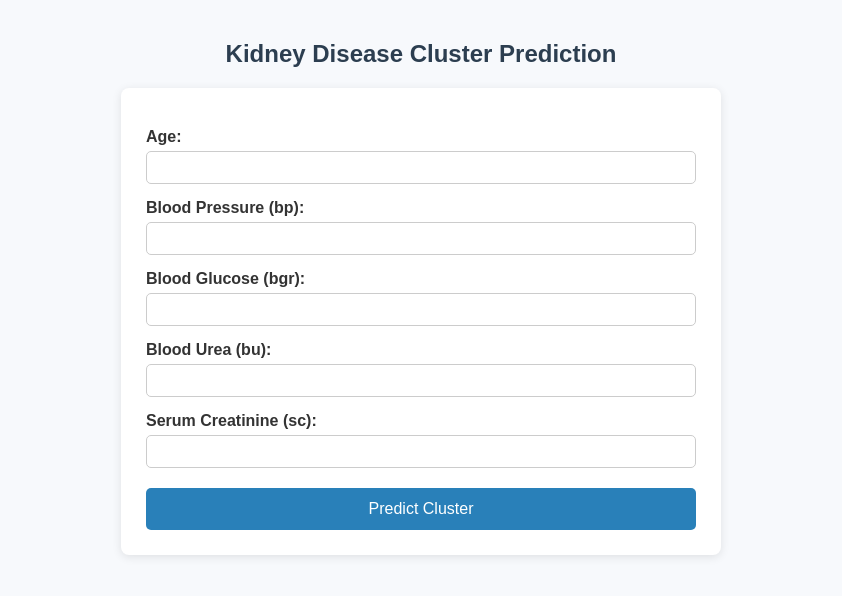
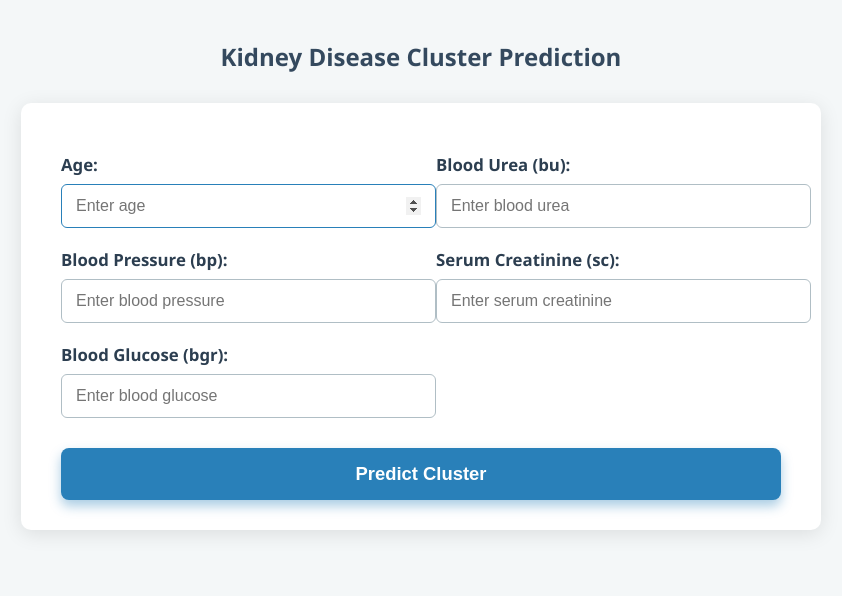
Before and after one commit to Hassan-Datascientist/kidneydisease, a Flask app: page / in a window 1280 px wide. Shown: the top 596 px of the page, without its empty margins (219-1061 px from the left). Run offline with Flask 3, Linux system fonts and the light colour scheme.

Commit message:
setting age

```diff
--- a/app.py
+++ b/app.py
@@ -1,15 +1,27 @@
-from flask import Flask, render_template, request
+from flask import Flask, request, render_template, redirect, url_for, flash
 from google.cloud import bigquery
 from google.oauth2 import service_account
 import os
 
 app = Flask(__name__)
 
-key_path = "/etc/secrets/kidneydisease.json"
+
+
+PRODUCTION = True
+key_path = None
+credentials = None
+if PRODUCTION:
+  key_path = '/etc/secrets/kidneydisease.json'
+else:
+  key_path = 'kidneydisease.json'
+
+
 credentials = service_account.Credentials.from_service_account_file(key_path)
 
-# Create BigQuery client
+app.secret_key = 'your_secret_key_here'  # Replace with a strong secret key
+# Service account key file path on Render (secret file)
 client = bigquery.Client(credentials=credentials, project=credentials.project_id)
+
 
 @app.route('/')
 def home():
@@ -18,44 +30,48 @@ def home():
 @app.route('/predict', methods=['POST'])
 def predict():
     try:
-        # Get user input from the form
-        age = request.form['age']
-        bp = request.form['bp']
-        bgr = request.form['bgr']
-        bu = request.form['bu']
-        sc = request.form['sc']
+        age = int(request.form['age'])
+        bp = float(request.form['bp'])
+        bgr = float(request.form['bgr'])
+        bu = float(request.form['bu'])
+        sc = float(request.form['sc'])
+    except ValueError:
+        flash('Invalid input: Please enter valid numeric values.')
+        return redirect(url_for('home'))
 
-        # Prepare the query with explicit type casting
-        query = f"""
-        SELECT
-          CENTROID_ID AS predicted_cluster
-        FROM
-          ML.PREDICT(
-            MODEL `kidneydisease-464009.kidneydataset.kidney_kmeans_model`,
-            (
-              SELECT
-                CAST({age} AS INT64) AS age,
-                CAST({bp} AS INT64) AS bp,
-                CAST({bgr} AS INT64) AS bgr,
-                CAST({bu} AS INT64) AS bu,
-                CAST({sc} AS FLOAT64) AS sc
-            )
-          )
-        """
+    if not (0 <= age <= 100):
+        flash('Age must be between 0 and 100.')
+        return redirect(url_for('home'))
 
-        # Execute the query
+    for val, name in [(bp, 'Blood Pressure'), (bgr, 'Blood Glucose'), (bu, 'Blood Urea'), (sc, 'Serum Creatinine')]:
+        if val < 0:
+            flash(f'{name} must be a non-negative number.')
+            return redirect(url_for('home'))
+
+    # Example query to get predicted cluster for input data
+    query = f"""
+    SELECT
+      CENTROID_ID AS predicted_cluster
+    FROM
+      ML.PREDICT(MODEL `kidneydisease-464009.kidneydataset.kidney_kmeans_model`,
+      (SELECT {age} AS age, {bp} AS bp, {bgr} AS bgr, {bu} AS bu, {sc} AS sc))
+    """
+
+    try:
         query_job = client.query(query)
-        result = query_job.result()
-
-        # Get prediction result
-        for row in result:
+        results = query_job.result()
+        predicted_cluster = None
+        for row in results:
             predicted_cluster = row.predicted_cluster
             break
+    except Exception as e:
+        flash(f'Error during prediction: {str(e)}')
+        return redirect(url_for('home'))
 
-        return render_template('result.html', cluster=predicted_cluster)
+    # For demo: dummy cluster counts to display chart (replace with real data if available)
+    cluster_counts = {1: 10, 2: 15, 3: 5, 4: 7, 5: 3}
 
-    except Exception as e:
-        return f"Error: {str(e)}"
+    return render_template('result.html', cluster=predicted_cluster, cluster_counts=cluster_counts)
 
-if __name__ == "__main__":
-    app.run(debug=True, host='0.0.0.0')
+if __name__ == '__main__':
+    app.run(debug=True)
--- a/templates/index.html
+++ b/templates/index.html
@@ -1,75 +1,157 @@
 <!DOCTYPE html>
-<html>
+<html lang="en">
 <head>
+  <meta charset="UTF-8" />
+  <meta name="viewport" content="width=device-width, initial-scale=1" />
   <title>Kidney Disease Cluster Prediction</title>
   <style>
     body {
-            font-family: Arial, sans-serif;
+      font-family: 'Segoe UI', Tahoma, Geneva, Verdana, sans-serif;
       margin: 40px auto;
-            max-width: 600px;
+      max-width: 800px;
       padding: 0 20px;
-            background-color: #f7f9fc;
-            color: #333;
+      background-color: #f4f7f8;
+      color: #444;
     }
+
     h2 {
       text-align: center;
+      color: #34495e;
+      margin-bottom: 30px;
+    }
+
+    form {
+      background: white;
+      padding: 30px 40px;
+      border-radius: 10px;
+      box-shadow: 0 4px 20px rgba(0,0,0,0.1);
+    }
+
+    .form-row {
+      display: flex;
+      flex-wrap: wrap;
+      justify-content: space-between;
+      gap: 30px;
+    }
+
+    .form-column {
+      flex: 1 1 45%;
+      display: flex;
+      flex-direction: column;
+    }
+
+    label {
+      margin-top: 20px;
+      font-weight: 600;
+      font-size: 1.05rem;
       color: #2c3e50;
     }
-        form {
-            background: #fff;
-            padding: 25px;
-            border-radius: 8px;
-            box-shadow: 0 2px 10px rgba(0,0,0,0.1);
-        }
-        label {
-            display: block;
-            margin-top: 15px;
-            font-weight: bold;
-        }
+
     input[type="number"] {
       width: 100%;
-            padding: 8px 10px;
-            margin-top: 5px;
-            border: 1px solid #ccc;
-            border-radius: 5px;
-            box-sizing: border-box;
+      padding: 12px 14px;
+      margin-top: 8px;
+      border: 1.5px solid #b0bec5;
+      border-radius: 6px;
+      font-size: 1rem;
+      transition: border-color 0.3s ease;
     }
+
+    input[type="number"]:focus {
+      border-color: #2980b9;
+      outline: none;
+    }
+
     input[type="submit"] {
-            margin-top: 20px;
+      margin-top: 30px;
       width: 100%;
       background-color: #2980b9;
       border: none;
-            padding: 12px;
+      padding: 15px;
       color: white;
-            font-size: 16px;
-            border-radius: 5px;
+      font-size: 1.15rem;
+      font-weight: 700;
+      border-radius: 8px;
       cursor: pointer;
-            transition: background-color 0.3s ease;
+      box-shadow: 0 6px 12px rgba(41, 128, 185, 0.4);
+      transition: background-color 0.3s ease, box-shadow 0.3s ease;
     }
+
     input[type="submit"]:hover {
       background-color: #1c5980;
+      box-shadow: 0 8px 20px rgba(28, 89, 128, 0.6);
+    }
+
+    .flash-message {
+      color: red;
+      font-weight: bold;
+      margin-top: 15px;
+      text-align: center;
+    }
+
+    @media (max-width: 600px) {
+      .form-column {
+        flex: 1 1 100%;
+      }
     }
   </style>
 </head>
 <body>
   <h2>Kidney Disease Cluster Prediction</h2>
-    <form action="/predict" method="post">
+
+  {% with messages = get_flashed_messages() %}
+    {% if messages %}
+      <div class="flash-message">
+        {% for message in messages %}
+          <p>{{ message }}</p>
+        {% endfor %}
+      </div>
+    {% endif %}
+  {% endwith %}
+
+  <form id="predictForm" action="/predict" method="post" novalidate>
+    <div class="form-row">
+      <div class="form-column">
         <label for="age">Age:</label>
-        <input type="number" step="any" name="age" id="age" required>
+        <input type="number" name="age" id="age" min="0" max="100" step="any" required placeholder="Enter age">
 
         <label for="bp">Blood Pressure (bp):</label>
-        <input type="number" step="any" name="bp" id="bp" required>
+        <input type="number" name="bp" id="bp" min="0" step="any" required placeholder="Enter blood pressure">
 
         <label for="bgr">Blood Glucose (bgr):</label>
-        <input type="number" step="any" name="bgr" id="bgr" required>
+        <input type="number" name="bgr" id="bgr" min="0" step="any" required placeholder="Enter blood glucose">
+      </div>
 
+      <div class="form-column">
         <label for="bu">Blood Urea (bu):</label>
-        <input type="number" step="any" name="bu" id="bu" required>
+        <input type="number" name="bu" id="bu" min="0" step="any" required placeholder="Enter blood urea">
 
         <label for="sc">Serum Creatinine (sc):</label>
-        <input type="number" step="any" name="sc" id="sc" required>
+        <input type="number" name="sc" id="sc" min="0" step="any" required placeholder="Enter serum creatinine">
+      </div>
+    </div>
 
     <input type="submit" value="Predict Cluster">
   </form>
+
+  <script>
+    // Autofocus age field on page load
+    window.onload = function () {
+      document.getElementById('age').focus();
+    };
+
+    // Form validation before submit
+    document.getElementById('predictForm').addEventListener('submit', function (e) {
+      const age = parseFloat(document.getElementById('age').value);
+      if (isNaN(age) || age > 100 || age < 0) {
+        alert("Age must be between 0 and 100.");
+        document.getElementById('age').focus();
+        e.preventDefault();
+        return false;
+      }
+
+      // Optional: Add similar validation for other fields if needed
+    });
+  </script>
 </body>
 </html>
```
Also changed, not shown: requirements.txt (+3 -4 lines), templates/result.html (+53 -43 lines). Lines whose indentation alone changed are shown as unchanged.
